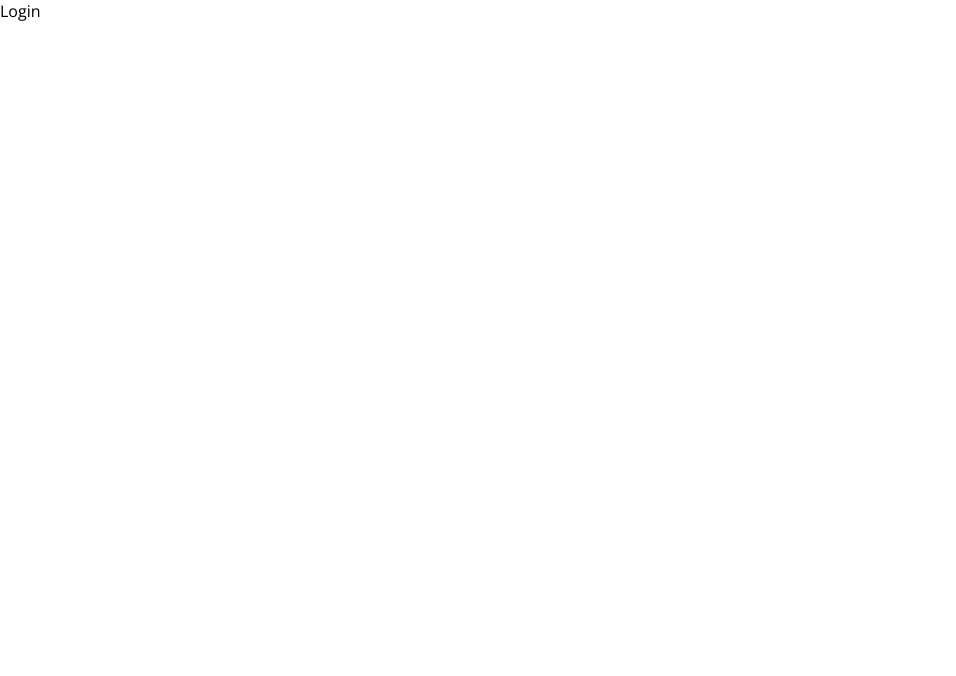
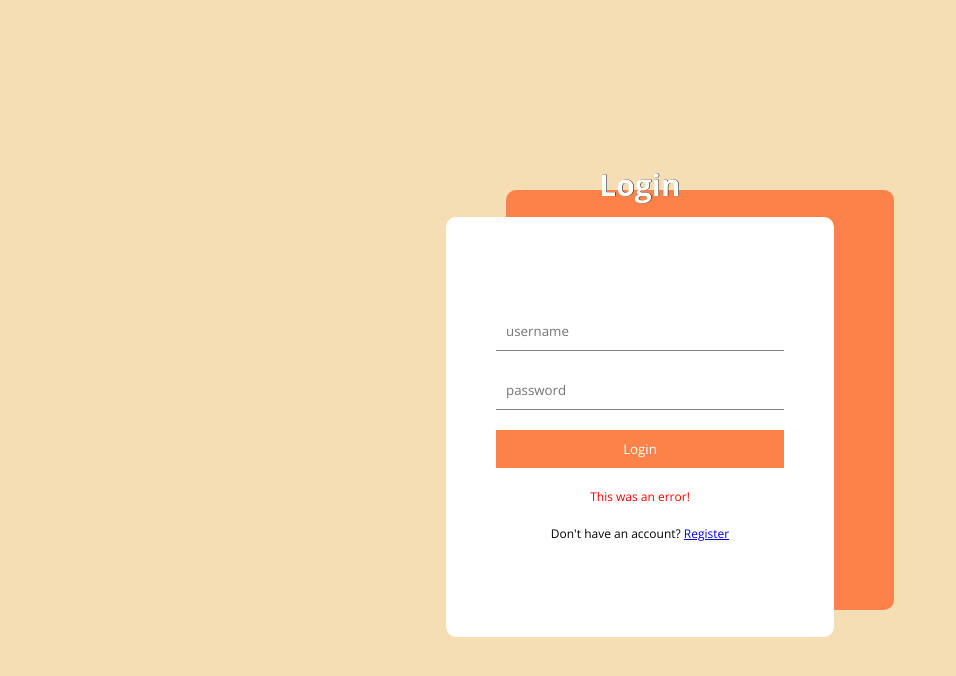
Before and after one commit to ShihabGH/blog-project, a React (Create React App) app in the folder client/: page /login in a window 1280 px wide. Shown: the top 676 px of the page, without its empty margins (0-956 px from the left). Built offline with nearby package versions, Linux system fonts and the light colour scheme.

Commit message:
Login and register component designs ready

```diff
--- a/client/src/App.js
+++ b/client/src/App.js
@@ -11,6 +11,7 @@ import Single from "./pages/Single";
 import Write from "./pages/Write";
 import Navbar from "./components/Navbar";
 import Footer from "./components/Footer";
+import "./style.scss";
 
 const Layout = () => {
   return (
--- a/client/src/pages/Login.jsx
+++ b/client/src/pages/Login.jsx
@@ -1,8 +1,19 @@
-import React from 'react'
+import React from 'react';
+import { Link } from "react-router-dom";
+import "../style.scss";
 
 const Login = () => {
   return (
-    <div>Login</div>
+    <div className='auth'>
+        <h1>Login</h1>
+        <form>
+            <input type='text' placeholder='username' required/>
+            <input type='password' placeholder='password' required/>
+            <button>Login</button>
+            <p>This was an error!</p>
+            <span>Don't have an account? <Link to="/register">Register</Link></span>
+        </form>
+    </div>
   )
 }
 
--- a/client/src/pages/Register.jsx
+++ b/client/src/pages/Register.jsx
@@ -1,8 +1,20 @@
-import React from 'react'
+import React from 'react';
+import { Link } from "react-router-dom";
+import "../style.scss";
 
 const Register = () => {
   return (
-    <div>Register</div>
+    <div className='auth'>
+        <h1>Register</h1>
+        <form>
+            <input type='text' placeholder='username' required/>
+            <input type='email' placeholder='email' required/>
+            <input type='password' placeholder='password' required/>
+            <button>Register</button>
+            <p>This was an error!</p>
+            <span>Already have an account? <Link to="/login">Login</Link></span>
+        </form>
+    </div>
   )
 }
 
--- /dev/null
+++ b/client/src/style.scss
@@ -0,0 +1,77 @@
+$wheat-color : wheat;
+$dark-orange : rgb(253, 130, 73);
+
+.app{
+
+    .container{
+
+        //Login and Register
+        .auth{
+            display: flex;
+            flex-direction: column;
+            align-items: center;
+            justify-content: center;
+            background-color: $wheat-color;
+            height: 100vh;
+
+
+            h1{
+                font-size: 30px;
+                color: white;
+                padding-bottom: 0.75rem;
+                z-index: 100;
+                text-shadow: black 0.5px 0 0px;
+            }
+
+            form{
+                display: flex;
+                flex-direction: column;
+                justify-content: center;
+                padding: 50px;
+                background-color: white;
+                width: 18rem;
+                height: 20rem;
+                gap: 20px;
+                border-radius: 10px;
+                box-shadow: 60px -27px $dark-orange;
+
+                input{
+                    padding: 10px;
+                    border: none;
+                    border-bottom: 1px solid gray;
+                }
+
+                input:focus {
+                    outline: none;
+                }
+
+                button {
+                    padding: 10px;
+                    border: none;
+                    background-color: $dark-orange;
+                    color: white;
+                    cursor: pointer;
+                    transition: 0.3s ease-out;
+                }
+
+                button:hover{
+                    transition: 0.3s ease-in;
+                    background-color: rgb(187, 95, 53);
+                    cursor: pointer;
+                }
+
+                span{
+                    font-size: 12px;
+                    text-align: center;
+                }
+
+                p{
+                    font-size: 12px;
+                    text-align: center;
+                    color: red;
+                }
+            }
+        }
+
+    }
+}
```
